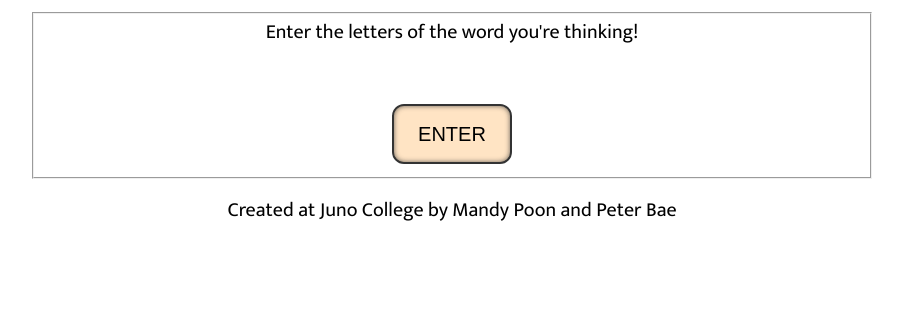
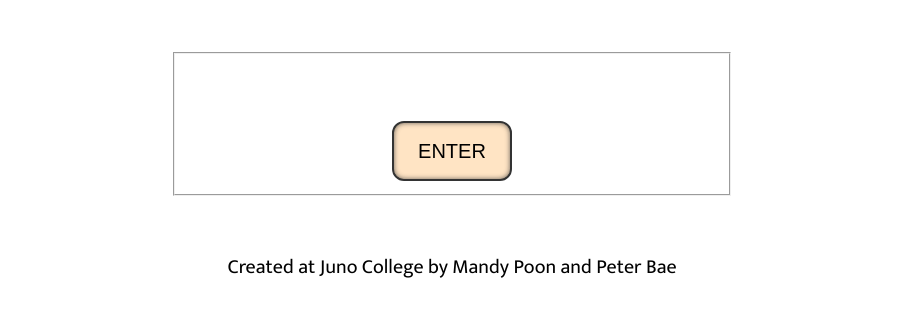
Before and after one commit to jaewanbae/WORDS, a plain HTML site: page index.html in a window 1280 px wide. Shown: the part 143-460 px from the top of the page, without its empty margins (188-1091 px from the left). Drawn offline with Linux system fonts and the light colour scheme; no server answers.

Commit message:
semantic html update

```diff
--- a/index.html
+++ b/index.html
@@ -25,7 +25,7 @@
                 <h1>What word is this?</h1>
                 <p>Definition: <span class="definition"></span></p>
             </div>
-            <fieldset class="answerContainer>
+            <fieldset class="answerContainer">
                 <legend class="sr-only">Enter the letters of the word you're thinking!</legend>
                 <div class="letterContainer">
                     <div class="letter">
```
